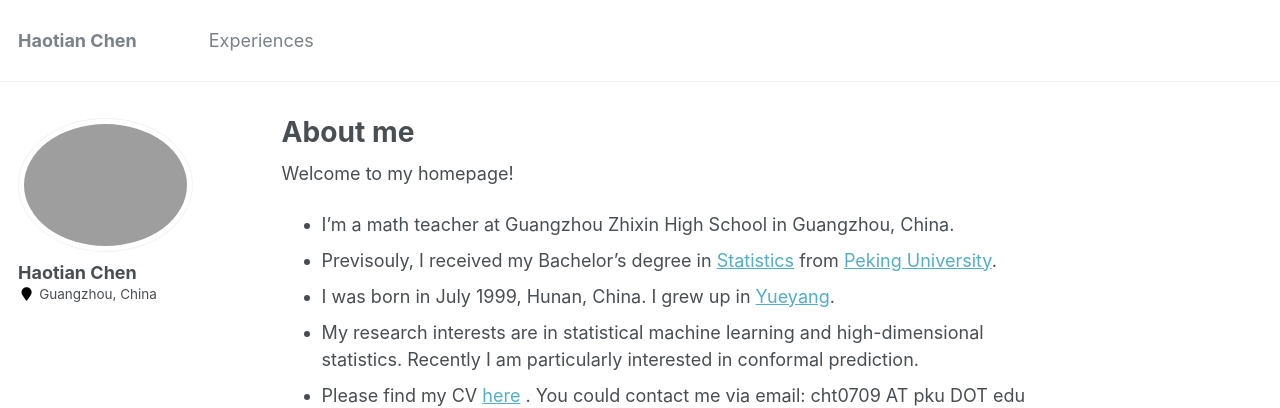
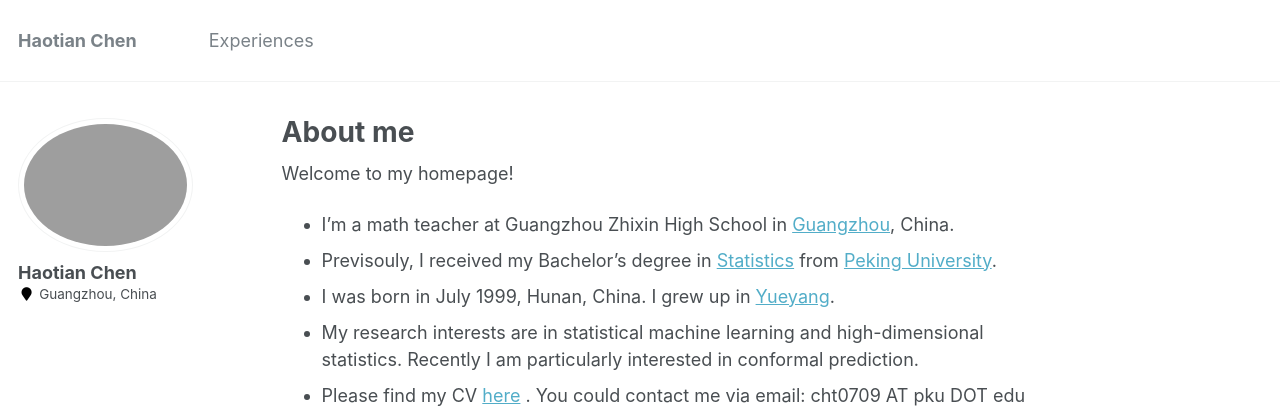
Before and after one commit to haotianchen1999/haotianchen1999.github.io, a Jekyll site: the page built from _pages/about.md, in a window 1280 px wide. Shown: the top 408 px of the page. Built offline with Jekyll 4.4.1, drawn with Linux system fonts in a browser that asks for light colours; part of the change alters nothing that is shown.

```diff
--- a/_pages/about.md
+++ b/_pages/about.md
@@ -9,7 +9,7 @@ redirect_from:
 ---
 
 Welcome to my homepage!
-* I'm a math teacher at Guangzhou Zhixin High School in Guangzhou, China.
+* I'm a math teacher at Guangzhou Zhixin High School in [Guangzhou](https://en.wikipedia.org/wiki/Guangzhou), China.
 * Previsouly, I received my Bachelor's degree in <a href="http://english.math.pku.edu.cn/">Statistics</a> from <a href="https://english.pku.edu.cn/">Peking University</a>.
 * I was born in July 1999, Hunan, China. I grew up in [Yueyang](https://en.wikipedia.org/wiki/Yueyang).
 * My research interests are in statistical machine learning and high-dimensional statistics. Recently I am particularly interested in conformal prediction.
```
